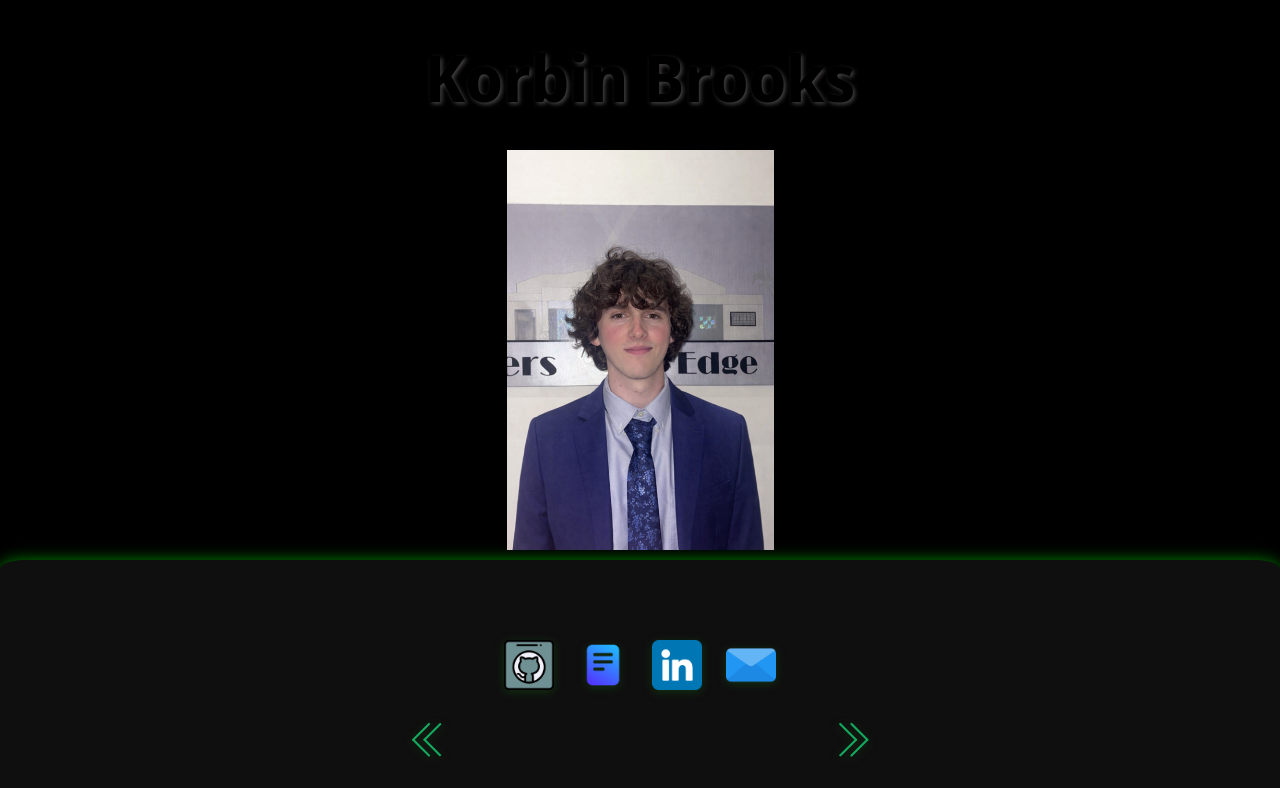
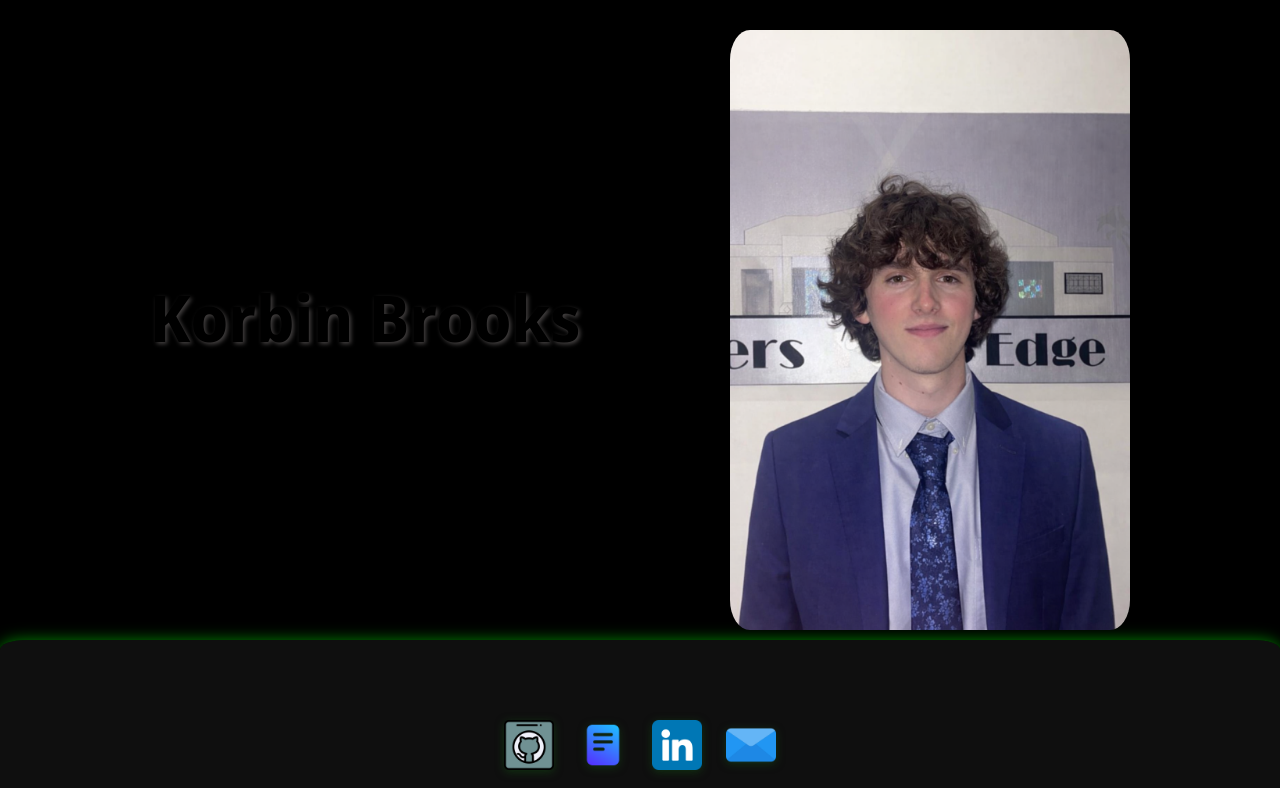
Before and after one commit to Korbanzo/Portfolio, a React (Vite) app: page / in a window 1280 px wide. Shown: the top 788 px of the page. Built offline with nearby package versions, Linux system fonts and the light colour scheme; no server answers; a web font is replaced by a local one.

Commit message:
Fixing up the pfp

```diff
--- a/src/App.jsx
+++ b/src/App.jsx
@@ -16,6 +16,7 @@ import ToolBar from './components/ToolBar'
 const URL = "https://api.open-meteo.com/v1/forecast?latitude=39.7392&longitude=-104.9847&models=gfs_seamless&current=temperature_2m,is_day,weather_code&timezone=America%2FDenver&forecast_days=1&wind_speed_unit=mph&precipitation_unit=inch&temperature_unit=fahrenheit";
 
 function App() {
+  // API call here so i can just send it as a prop to multiple components
   const [weather, setWeather] = useState(null);
 
   useEffect(() => {
@@ -29,14 +30,14 @@ function App() {
       <ToolBar/>
       <WeatherBackground weather={weather}/>
 
-      <div style={{ display: 'flex', flexWrap: 'wrap', width: '100vw', justifyContent: 'space-between', alignItems: 'center' }}>
-        <div style={{display: 'flex', flexDirection: 'column', width: '100vw', alignItems: 'center'}}>
+      <div style={{ display: 'flex', flexDirection: 'row', flexWrap: 'wrap', width: '100vw', justifyContent: 'space-evenly', alignItems: 'center' }}>
+        <div style={{display: 'flex', flexDirection: 'column', width: 'fit-content', alignItems: 'center'}}>
           <div className="nameplate">Korbin Brooks</div>
           <div className="description">Hello, I'm Korbin Brooks!</div>
         </div>
 
-          <ProfilePicture/>
-        </div>
+        <ProfilePicture/>
+      </div>
 
 
         <ClearContainer>
--- a/src/components/ClearContainer.jsx
+++ b/src/components/ClearContainer.jsx
@@ -14,7 +14,8 @@ const ClearContainer = ({ children }) => {
                 boxShadow: '0px 0px 15px green',
                 color: '#7ef97e',
                 padding: '3rem 2rem',
-                marginTop: '10px'
+                marginTop: '10px',
+                marginBottom: '10px'
             }}>
 
                 {children}
--- a/src/components/ProfilePicture.jsx
+++ b/src/components/ProfilePicture.jsx
@@ -3,17 +3,15 @@ import profileImage from '../assets/pfp.png'
 const ProfilePicture = () => {
 
     return (
-        <div style={
-            {
-                backgroundImage: `url(${profileImage})`,
-                backgroundSize: 'contain',
-                backgroundPosition: 'center',
-                backgroundRepeat: 'no-repeat',
-                width: '100%',
-                height: '400px',
-            }}>
-
-        </div>
+            <img
+                src={profileImage}
+                alt="profile"
+                style={{
+                    width: '400px',
+                    objectFit: 'contain',
+                    borderRadius: '5%'
+                }}
+            />
     );
 }
 
--- a/src/index.css
+++ b/src/index.css
@@ -150,14 +150,9 @@ body {
 }
 
 .nameplate {
-  display: flex;
-  flex-direction: row;
   text-shadow: 2px 2px 4px rgba(89, 85, 85, 0.764);
   font-size: 4rem;
   font-weight: 600;
-  margin: 0 auto;
-  width: 100%;
-  justify-content: center;
 }
 
 .social-icons {
```
